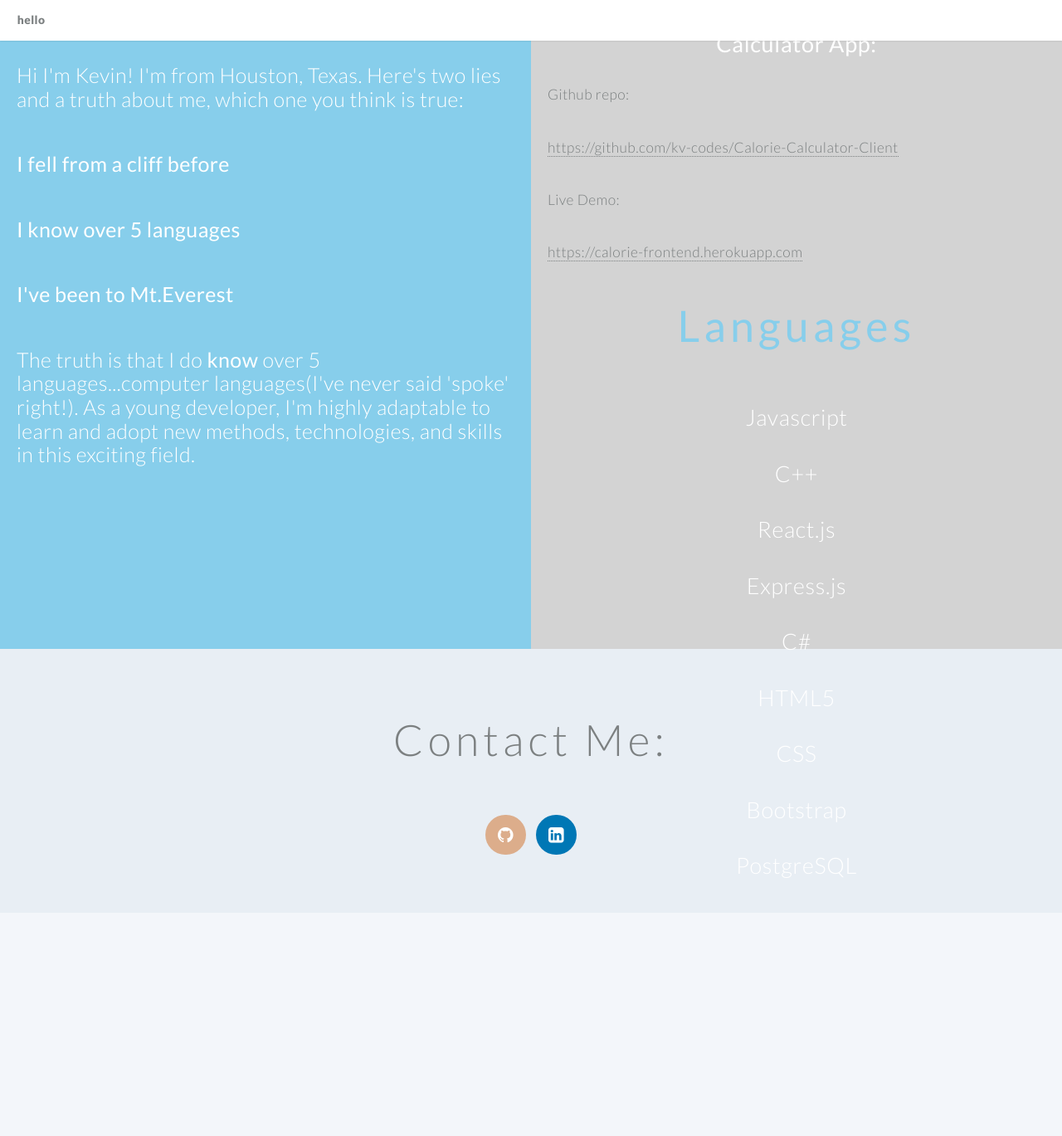
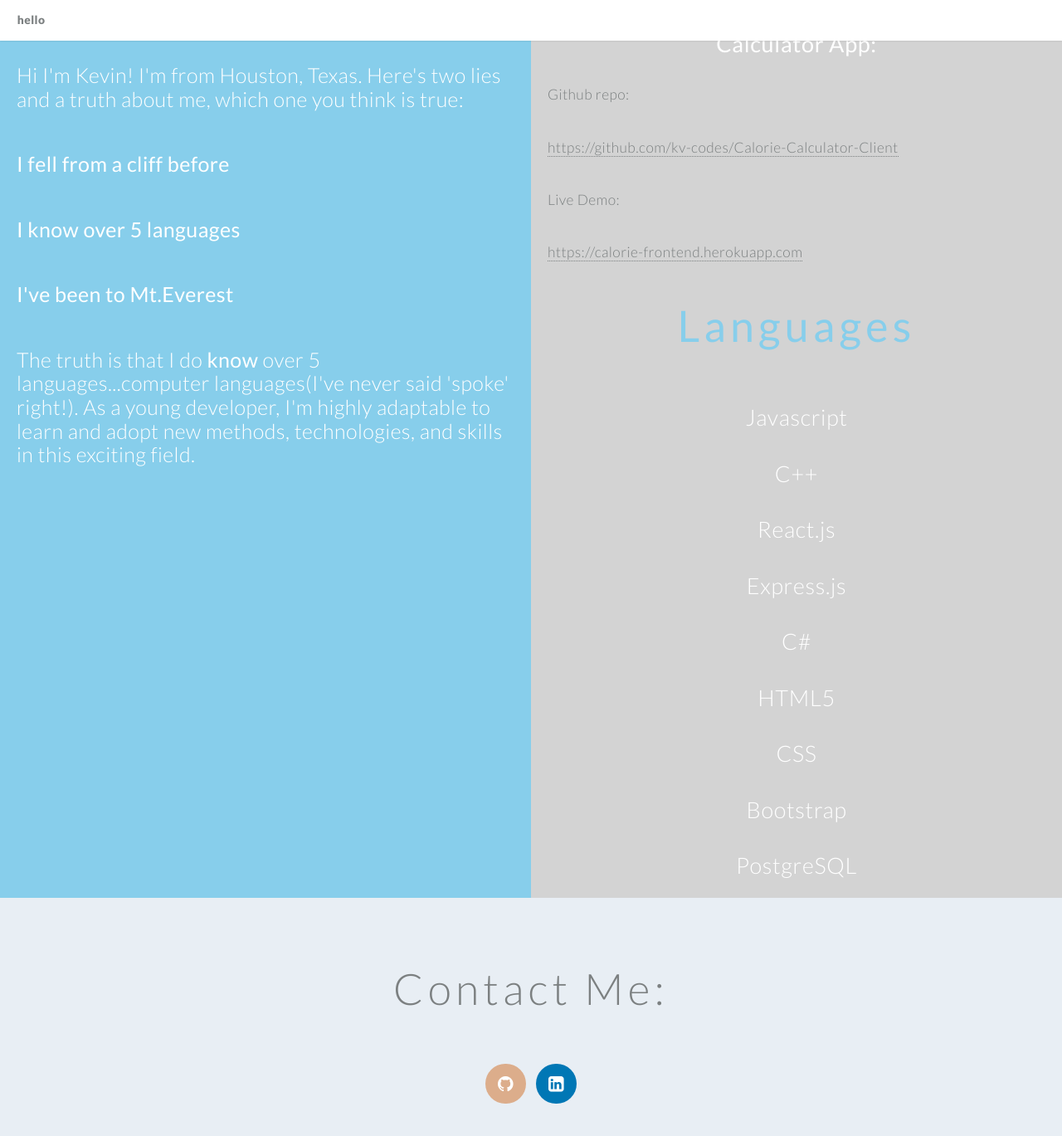
Before and after one commit to kv-codes/kv-codes.github.io, a Jekyll site: the page built from index.md, in a window 1280 px wide and 1400 px high, scrolled down 1059 px. Shown: the top 1369 px of the window at 83% size. Built offline with Jekyll 4.4.1, drawn with Linux system fonts in a browser that asks for light colours; before the commit the page ends 2159 px from its top, so only the background shows below that.

Commit message:
height changed to 1500px

```diff
--- a/css/style.css
+++ b/css/style.css
@@ -16,7 +16,7 @@ custom styles adapted from Twenty by HTML5 Up
 	float: left;
 	width: 50%;
 	padding: 20px;
-	height: 1200px; /* Should be removed. Only for demonstration */
+	height: 1500px; /* Should be removed. Only for demonstration */
   }
 
   /* Clear floats after the columns */
```
